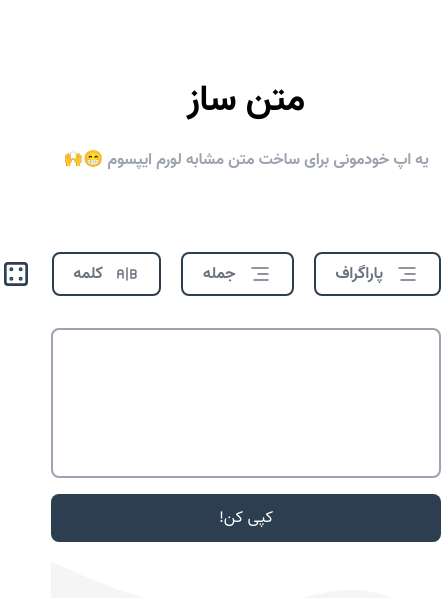
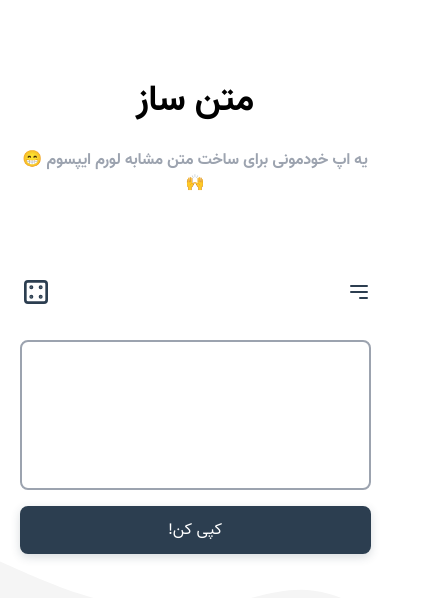
Before and after one commit to nafasebra/matnsaazz, a React (Vite) app: page / in a window 390 px wide. Shown: the top 598 px of the page, 441 px wide, since content can reach past the window. Built offline with nearby package versions, Linux system fonts and the light colour scheme.

Commit message:
Responsive option menu

```diff
--- a/src/App.tsx
+++ b/src/App.tsx
@@ -6,7 +6,7 @@ import TextView from './components/TextView'
 function App() {
   return (
     <>
-      <div className='w-[90] md:w-[600px] mx-auto'>
+      <div className='w-[90%] md:w-[600px] mx-auto'>
         <Hero />
         <Header />
         <TextView />
--- a/src/components/Header.tsx
+++ b/src/components/Header.tsx
@@ -10,7 +10,7 @@ function Header() {
           xmlns="http://www.w3.org/2000/svg"
           className="w-8 h-8"
           viewBox="0 0 24 24"
-          stroke-width="2"
+          strokeWidth="2"
           stroke="currentColor"
           fill="none"
           stroke-linecap="round"
--- /dev/null
+++ b/src/components/Menu.tsx
@@ -0,0 +1,82 @@
+import React from "react";
+
+function Menu() {
+  return (
+    <div className="block md:hidden relative group">
+      <button className="flex text-dark">
+        <svg
+          className="w-6 h-6"
+          fill="none"
+          stroke="currentColor"
+          viewBox="0 0 24 24"
+          xmlns="http://www.w3.org/2000/svg"
+        >
+          <path
+            strokeLinecap="round"
+            strokeLinejoin="round"
+            strokeWidth={2}
+            d="M4 6h16M4 12h16m-7 6h7"
+          />
+        </svg>
+      </button>
+      <ul className="bg-white shadow-box absolute top-7 right-0 invisible opacity-0 group-hover:visible group-hover:opacity-100">
+        <li className="flex items-center py-3 px-5 hover:bg-gray-200 select-none cursor-pointer">
+          <svg
+            xmlns="http://www.w3.org/2000/svg"
+            className="w-6 h-6 ml-3 transition-none"
+            viewBox="0 0 24 24"
+            strokeWidth="1.5"
+            stroke="currentColor"
+            fill="none"
+            stroke-linecap="round"
+            stroke-linejoin="round"
+          >
+            <path stroke="none" d="M0 0h24v24H0z" fill="none" />
+            <line x1="4" y1="6" x2="20" y2="6" />
+            <line x1="10" y1="12" x2="20" y2="12" />
+            <line x1="6" y1="18" x2="20" y2="18" />
+          </svg>
+          <span className="mr-3">پاراگراف</span>
+        </li>
+        <li className="flex items-center py-3 px-5 hover:bg-gray-200 select-none cursor-pointer">
+          <svg
+            xmlns="http://www.w3.org/2000/svg"
+            className="w-6 h-6 ml-3 transition-none"
+            viewBox="0 0 24 24"
+            strokeWidth="1.5"
+            stroke="currentColor"
+            fill="none"
+            stroke-linecap="round"
+            stroke-linejoin="round"
+          >
+            <path stroke="none" d="M0 0h24v24H0z" fill="none" />
+            <line x1="4" y1="6" x2="20" y2="6" />
+            <line x1="10" y1="12" x2="20" y2="12" />
+            <line x1="6" y1="18" x2="20" y2="18" />
+          </svg>
+          <span className="mr-3">جمله</span>
+        </li>
+        <li className="flex items-center py-3 px-5 hover:bg-gray-200 select-none cursor-pointer">
+          <svg
+            xmlns="http://www.w3.org/2000/svg"
+            className="w-6 h-6 ml-3 transition-none"
+            viewBox="0 0 24 24"
+            strokeWidth="1.5"
+            stroke="currentColor"
+            fill="none"
+            stroke-linecap="round"
+            stroke-linejoin="round"
+          >
+            <path stroke="none" d="M0 0h24v24H0z" fill="none" />
+            <path d="M3 16v-5.5a2.5 2.5 0 0 1 5 0v5.5m0 -4h-5" />
+            <line x1="12" y1="6" x2="12" y2="18" />
+            <path d="M16 16v-8h3a2 2 0 0 1 0 4h-3m3 0a2 2 0 0 1 0 4h-3" />
+          </svg>
+          <span className="mr-3">کلمه</span>
+        </li>
+      </ul>
+    </div>
+  );
+}
+
+export default Menu;
--- a/src/components/Options.tsx
+++ b/src/components/Options.tsx
@@ -1,8 +1,11 @@
 import React from "react";
+import Menu from "./Menu";
 
 function Options() {
   return (
-    <div className="flex items-center">
+    <>
+      <Menu />
+      <div className="hidden md:flex items-center">
         <div className="ml-5">
           <input
             type="radio"
@@ -20,7 +23,7 @@ function Options() {
               xmlns="http://www.w3.org/2000/svg"
               className="w-6 h-6 ml-3 transition-none"
               viewBox="0 0 24 24"
-            stroke-width="1.5"
+              strokeWidth="1.5"
               stroke="currentColor"
               fill="none"
               stroke-linecap="round"
@@ -51,7 +54,7 @@ function Options() {
               xmlns="http://www.w3.org/2000/svg"
               className="w-6 h-6 ml-3 transition-none"
               viewBox="0 0 24 24"
-            stroke-width="1.5"
+              strokeWidth="1.5"
               stroke="currentColor"
               fill="none"
               stroke-linecap="round"
@@ -82,7 +85,7 @@ function Options() {
               xmlns="http://www.w3.org/2000/svg"
               className="w-6 h-6 ml-3 transition-none"
               viewBox="0 0 24 24"
-            stroke-width="1.5"
+              strokeWidth="1.5"
               stroke="currentColor"
               fill="none"
               stroke-linecap="round"
@@ -97,6 +100,7 @@ function Options() {
           </label>
         </div>
       </div>
+    </>
   );
 }
 
--- a/src/components/TextView.tsx
+++ b/src/components/TextView.tsx
@@ -4,7 +4,7 @@ function TextView() {
   return (
     <div className="mt-8">
       <div className="w-full resize-none border-2 border-gray-400 bg-white rounded-lg min-h-[150px] my-4"></div>
-      <button className="w-full py-3 bg-dark text-white rounded-lg hover:opacity-60">
+      <button className="w-full py-3 shadow-box bg-dark text-white rounded-lg hover:opacity-60">
         کپی کن!
       </button>
     </div>
--- a/tailwind.config.cjs
+++ b/tailwind.config.cjs
@@ -9,6 +9,9 @@ module.exports = {
       colors: {
         'dark': '#2c3e50',
       },
+      boxShadow: {
+        'box': "0 3px 10px #2c3e5030"
+      }
     },
   },
   plugins: [],
```
Lines whose indentation alone changed are shown as unchanged.
